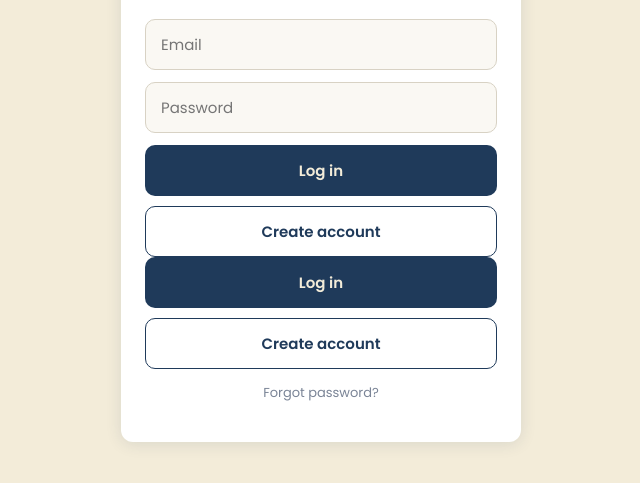
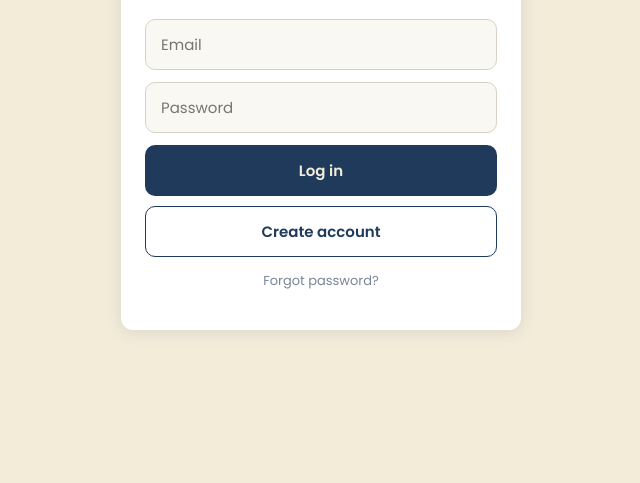
Before and after one commit to AryanG41/omnipickle, a plain HTML site: page index.html in a window 1280 px wide. Shown: the part 211-694 px from the top of the page, without its empty margins (319-959 px from the left). Drawn offline with nearby package versions, Linux system fonts and the light colour scheme.

Commit message:
minor fix

```diff
--- a/index.html
+++ b/index.html
@@ -24,8 +24,6 @@
 
     <button id="loginBtn" class="btnPrimary">Log in</button>
     <button id="signupBtn" class="btnSecondary">Create account</button>
-    <button id="loginBtn" class="btnPrimary">Log in</button>
-    <button id="signupBtn" class="btnSecondary">Create account</button>
 
     <a href="#" id="forgotLink" class="forgotLink">Forgot password?</a>
 
```
